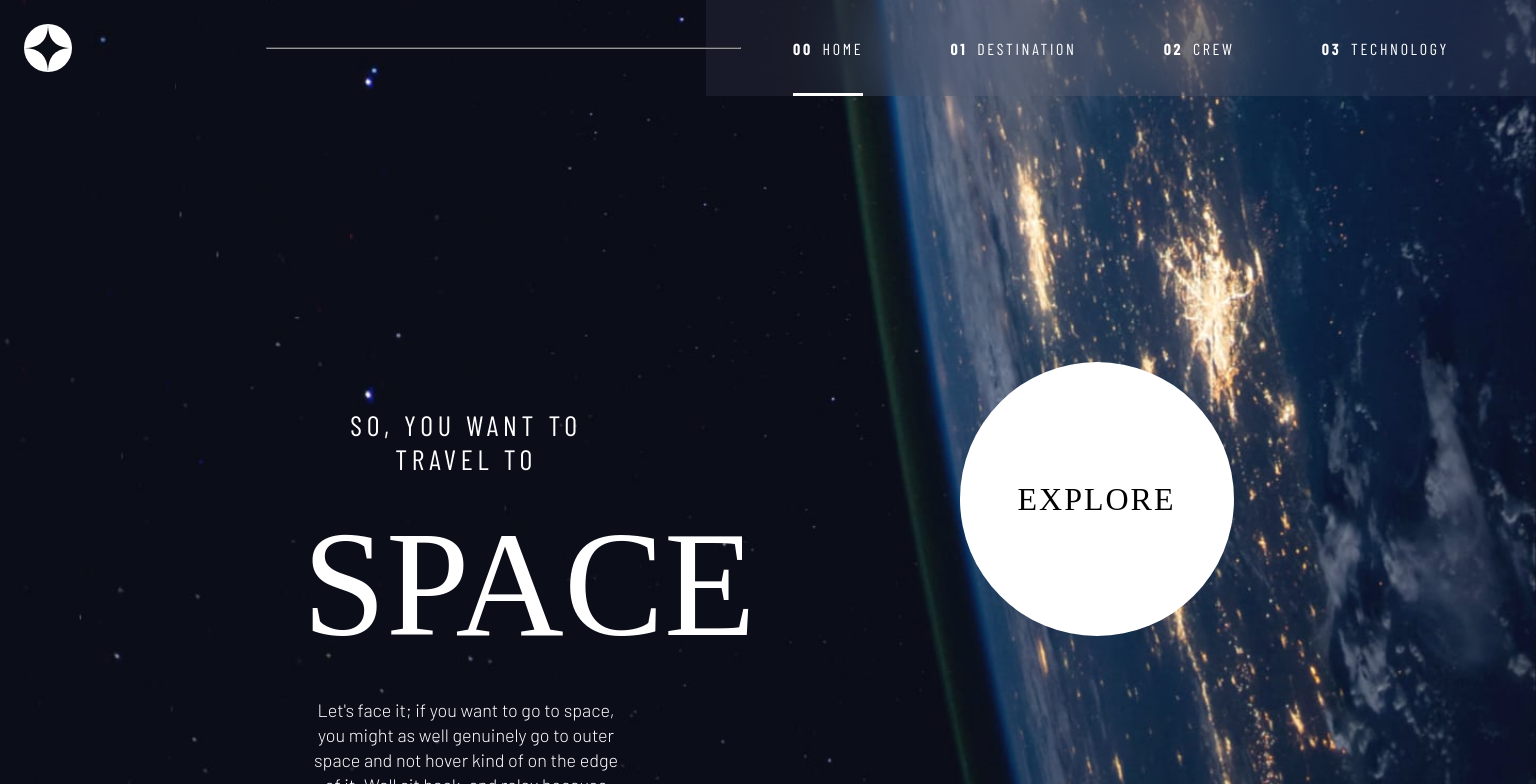
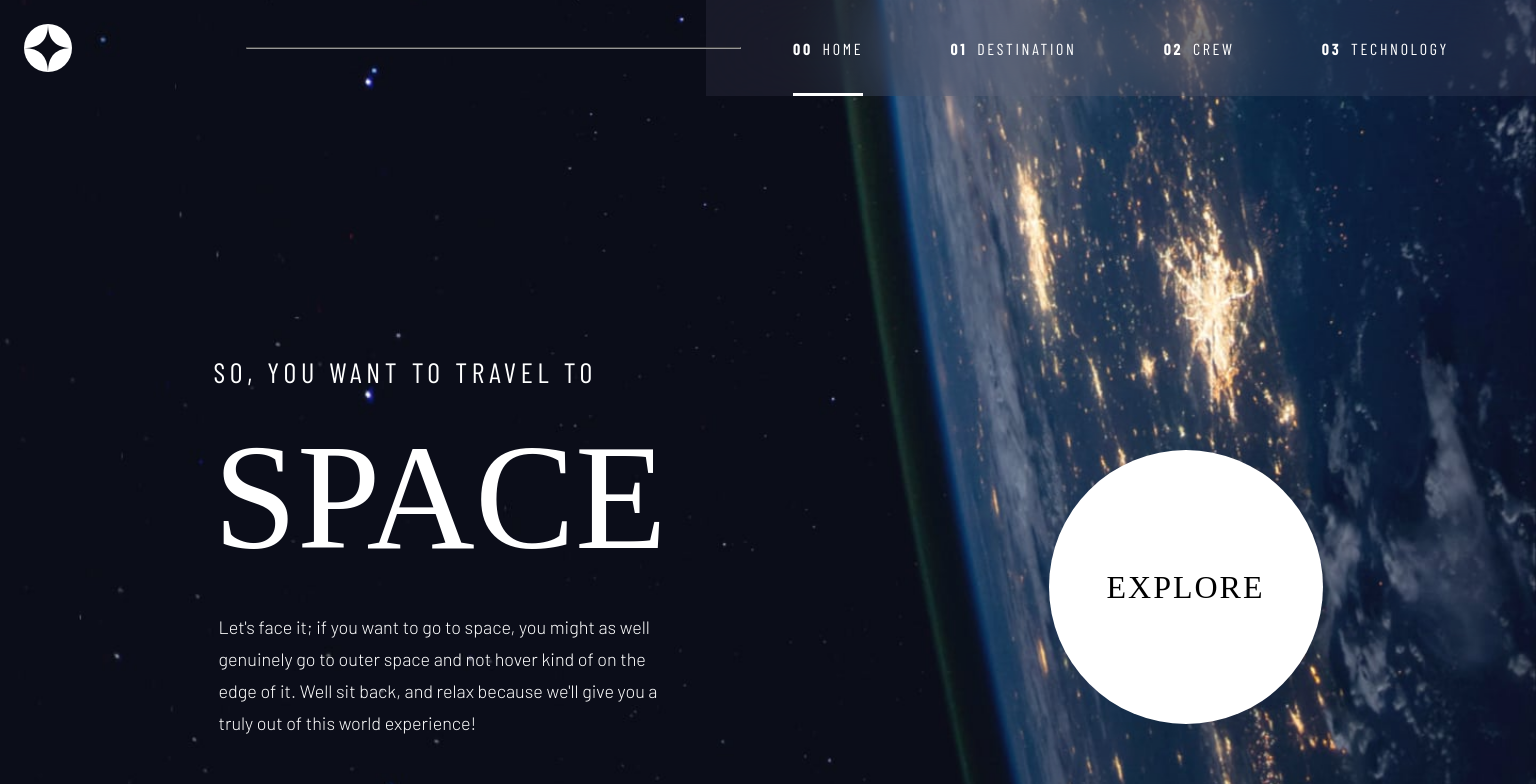
Before and after one commit to KurtisIvey/space-tourism-nextjs, a Next.js app: page / in a window 1536 px wide. Shown: the top 784 px of the page. Built offline with nearby package versions, Linux system fonts and the light colour scheme; a web font is replaced by a local one.

Commit message:
update desktop view

```diff
--- a/src/app/home.css
+++ b/src/app/home.css
@@ -184,15 +184,15 @@ main.home section .circleContainer .circle:hover .hoverCircle {
     color: white;
     display: flex;
     flex-direction: row;
-    text-align: center;
+    text-align: start;
     justify-content: center;
     align-items: center;
     padding: 0px;
   }
   main.home section .textContainer {
     margin-right: 165px;
-    width: 327px;
-    height: 276px;
+    width: 450px;
+    height: 382px;
   }
   main.home section .textContainer h2 {
     margin: 0;
@@ -215,7 +215,7 @@ main.home section .circleContainer .circle:hover .hoverCircle {
     font-family: "Barlow", sans-serif;
     font-weight: 300;
     font-size: 18px;
-    line-height: 25px;
+    line-height: 32px;
     padding: 5px;
   }
   main.home section .circleContainer {
@@ -227,7 +227,8 @@ main.home section .circleContainer .circle:hover .hoverCircle {
     position: relative;
     align-items: flex-end;
     z-index: 3;
-    margin-left: 165px;
+    margin-left: 220px;
+    margin-top: 176px;
   }
   main.home section .circleContainer .circle {
     margin: 0;
--- a/src/app/home.scss
+++ b/src/app/home.scss
@@ -206,15 +206,15 @@ main.home {
           color: white;
           display: flex;
           flex-direction: row;
-          text-align: center;
+          text-align: start;
           justify-content: center;
           align-items: center;
           padding: 0px;
 
           .textContainer {
             margin-right: 165px;
-            width: 327px;
-            height: 276px;
+            width: 450px;
+            height: 382px;
 
             h2 {
               margin: 0;
@@ -239,7 +239,7 @@ main.home {
               font-family: 'Barlow', sans-serif;
               font-weight: 300;
               font-size: 18px;
-              line-height: 25px;
+              line-height: 32px;
               padding: 5px;
             }
           }
@@ -252,7 +252,8 @@ main.home {
             position: relative;
             align-items: flex-end;
             z-index: 3;
-            margin-left: 165px;
+            margin-left: 220px;
+            margin-top: 176px;
 
             .circle {
               margin: 0;
--- a/src/components/Navbar/Navbar.css
+++ b/src/components/Navbar/Navbar.css
@@ -175,8 +175,8 @@ nav .slidingMenu ul li:hover::after {
     border-color: #979797;
     position: absolute;
     z-index: 16;
-    width: 473px;
-    left: -440px;
+    width: 493px;
+    left: -460px;
   }
   nav .navContainer ul {
     font-size: 16px;
--- a/src/components/Navbar/Navbar.scss
+++ b/src/components/Navbar/Navbar.scss
@@ -188,8 +188,8 @@ nav {
                 border-color:#979797;
                 position: absolute;
                 z-index: 16;
-                width: 473px;
-                left: -440px;
+                width: 493px;
+                left: -460px;
             }
             ul{
                 font-size: 16px;
```
Also changed, not shown: 1 other file (tests, documents, lock files or other folders).
